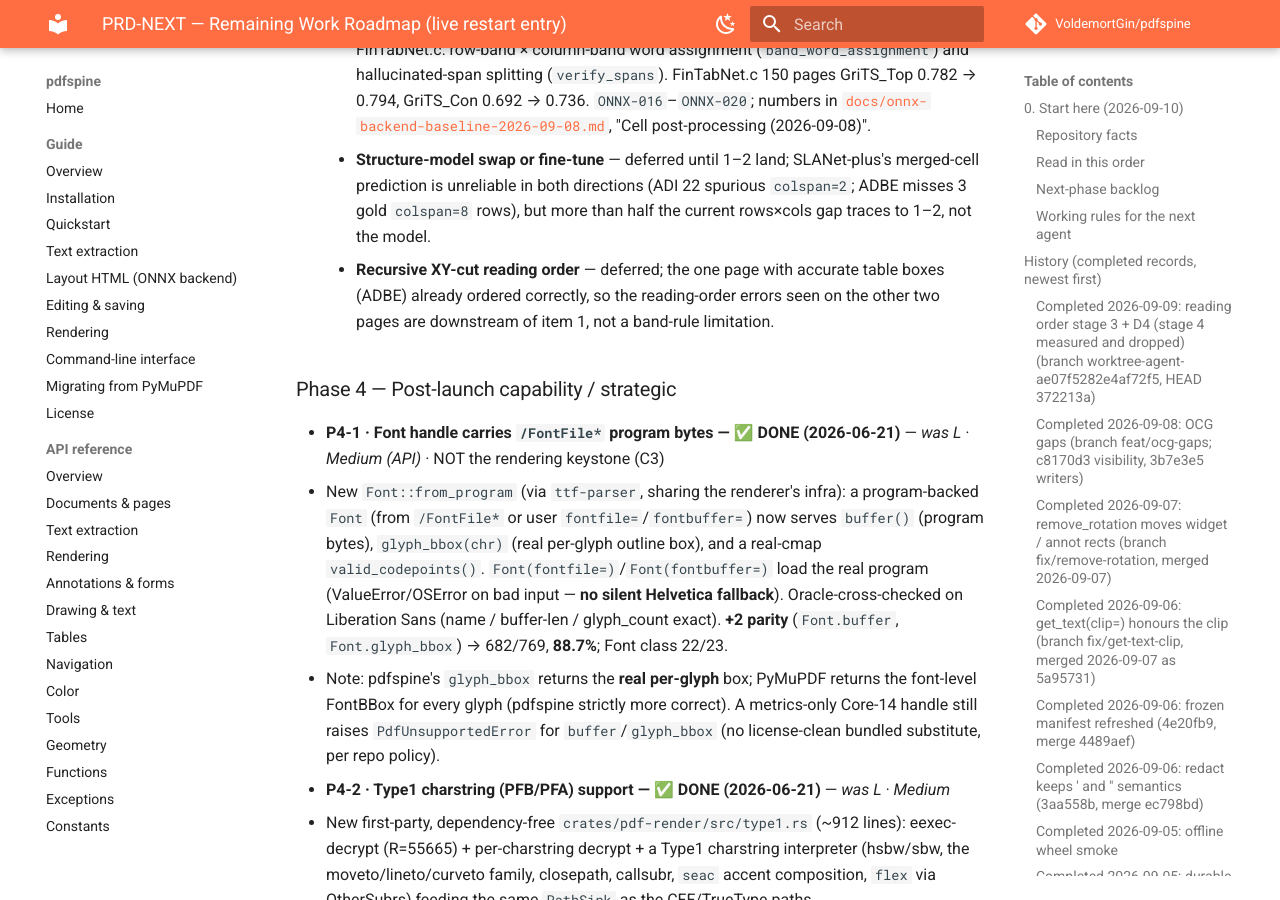
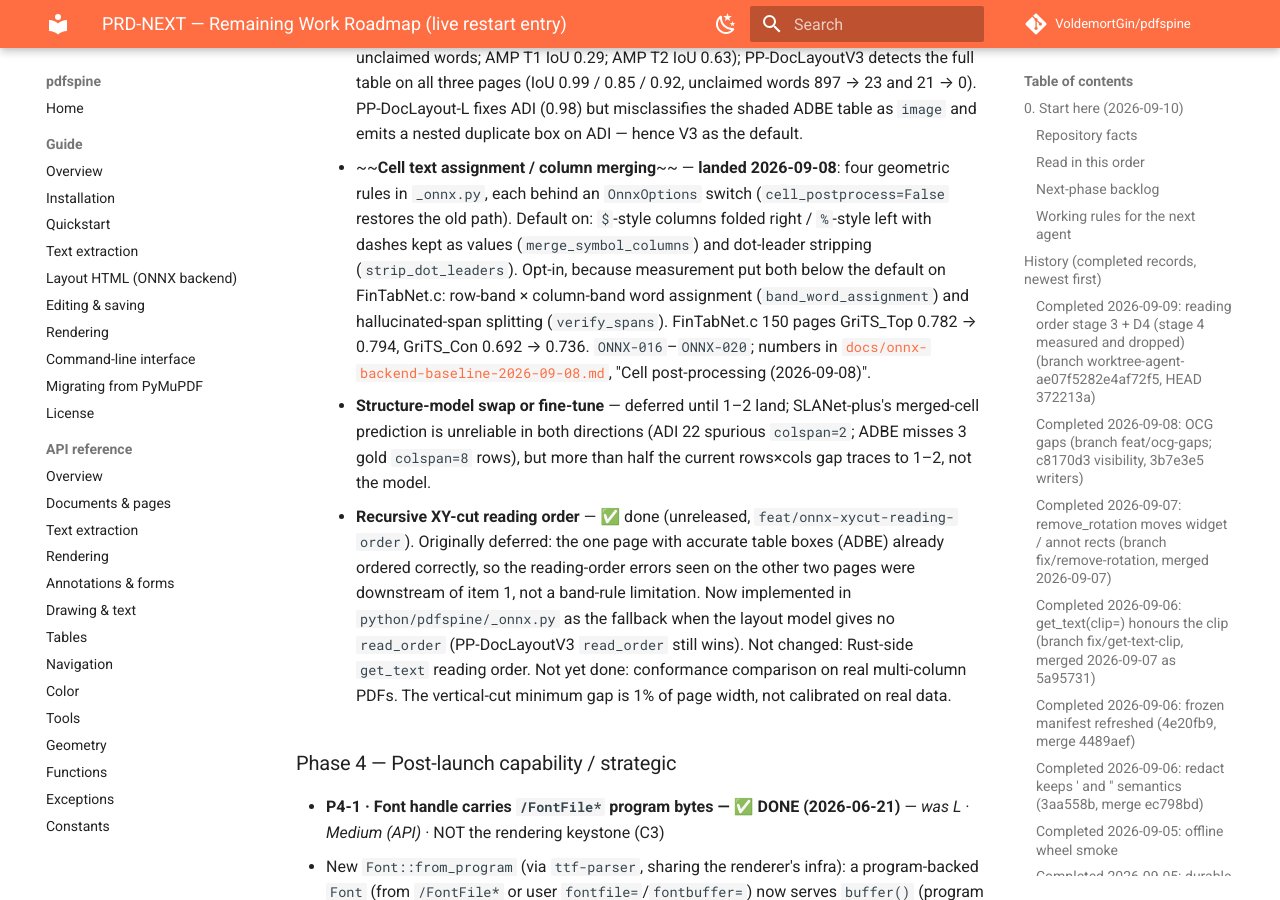
Before and after one commit to VoldemortGin/pdfspine, an MkDocs documentation site: the page built from docs/PRD-NEXT.md, in a window 1280 px wide and 900 px high, scrolled down 40474 px. Built offline with MkDocs 1.6.1 and Material for MkDocs 9.7.7, drawn with Linux system fonts in a browser that asks for light colours; comment, search, counter and statistics services are not loaded; some of the changed text lies outside the part shown.

Commit message:
docs: record typeset connection dash/space and ONNX XY-cut in CHANGELOG and PRD-NEXT
Co-Authored-By: Claude Fable 5.1 <noreply@anthropic.com>
Claude-Session: https://claude.ai/code/session_01GLcKLhv7xEQj3zeSctAaoc

```diff
--- a/docs/PRD-NEXT.md
+++ b/docs/PRD-NEXT.md
@@ -64,6 +64,11 @@
     `CHANGELOG.md`; the tag / PyPI / GitHub Release step has not been done, so
     `README.md` and `docs/index.md` correctly describe **v0.11.2** as the
     published release. Cutting it still needs the usual release gate.
+  - **2026-10-02 feature merges (unreleased).** Dashed / nonzero-space paragraph
+    connection separators (`feat/typeset-connection-dash-space`, `05f02b5`) and
+    the recursive XY-cut ONNX reading-order fallback
+    (`feat/onnx-xycut-reading-order`, `93b3270`); see `CHANGELOG.md`
+    `## [Unreleased]`. Neither is in any release.
   - **2026-09-26 branch-merge sweep.** Old branches were merged into `main` in one
     pass (merge commits below); their user-visible changes sit under
     `CHANGELOG.md` `## [Unreleased]` and are **not in any release** (each
@@ -507,7 +512,13 @@
     including wheel/sdist installation. Source/fingerprint identities are in
     `docs/validation-baselines.md`; restrictions and real red/green cases are in
     `docs/typeset-paragraph-connections.md`.
-  - [ ] **Remaining:** dashed/nonzero-clearance connection separators, other
+  - [x] **Dashed / nonzero-space connection separators (unreleased).**
+    Additive `ParagraphConnection::with_dash` / `with_space` builders; typed
+    `InvalidSeparatorDash` / `InvalidSeparatorSpace` errors; five focused
+    tests; 235 crate tests, clippy and rustdoc green; 12/12 PDFs
+    byte-identical, 13/13 SSIM pages, 10/10 readback. See
+    `docs/typeset-paragraph-connections.md`.
+  - [ ] **Remaining:** other
     non-solid/raw between-border policies and pattern shading,
     automatic signed-spacing/script policy and consumer mappings, and verified
     Word `lineGap` placement.
@@ -1376,9 +1387,13 @@ oracle-cross-checked against real PyMuPDF 1.24.14 (`.venv-oracle`) with zero reg
     3. **Structure-model swap or fine-tune** — deferred until 1–2 land; SLANet-plus's merged-cell
        prediction is unreliable in both directions (ADI 22 spurious `colspan=2`; ADBE misses 3 gold
        `colspan=8` rows), but more than half the current rows×cols gap traces to 1–2, not the model.
-    4. **Recursive XY-cut reading order** — deferred; the one page with accurate table boxes (ADBE)
-       already ordered correctly, so the reading-order errors seen on the other two pages are downstream
-       of item 1, not a band-rule limitation.
+    4. **Recursive XY-cut reading order** — ✅ done (unreleased, `feat/onnx-xycut-reading-order`).
+       Originally deferred: the one page with accurate table boxes (ADBE) already ordered correctly, so
+       the reading-order errors seen on the other two pages were downstream of item 1, not a band-rule
+       limitation. Now implemented in `python/pdfspine/_onnx.py` as the fallback when the layout model
+       gives no `read_order` (PP-DocLayoutV3 `read_order` still wins). Not changed: Rust-side `get_text`
+       reading order. Not yet done: conformance comparison on real multi-column PDFs. The vertical-cut
+       minimum gap is 1% of page width, not calibrated on real data.
 
 ### Phase 4 — Post-launch capability / strategic
 
```
Also changed, not shown: CHANGELOG.md (+17 -0 lines).
